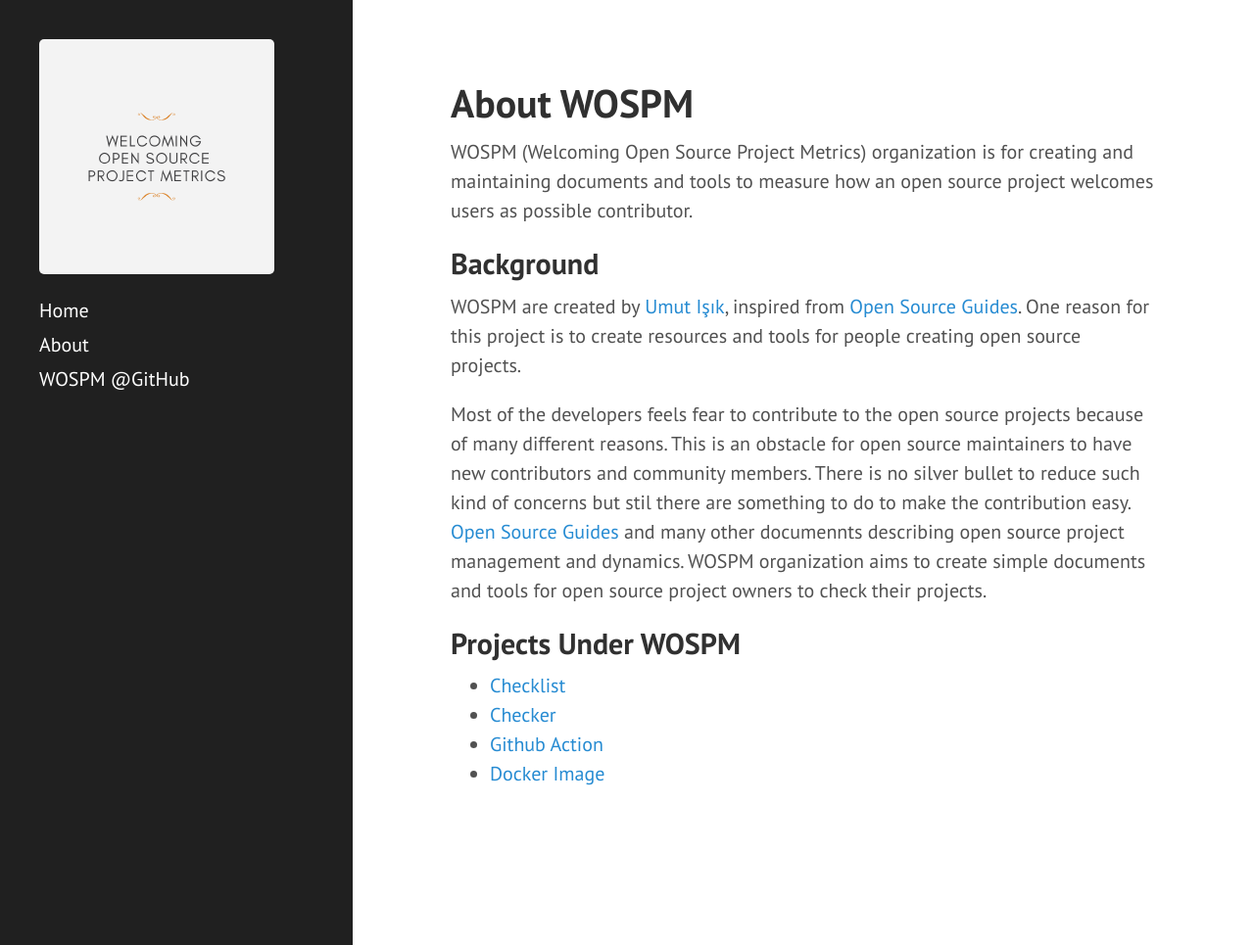
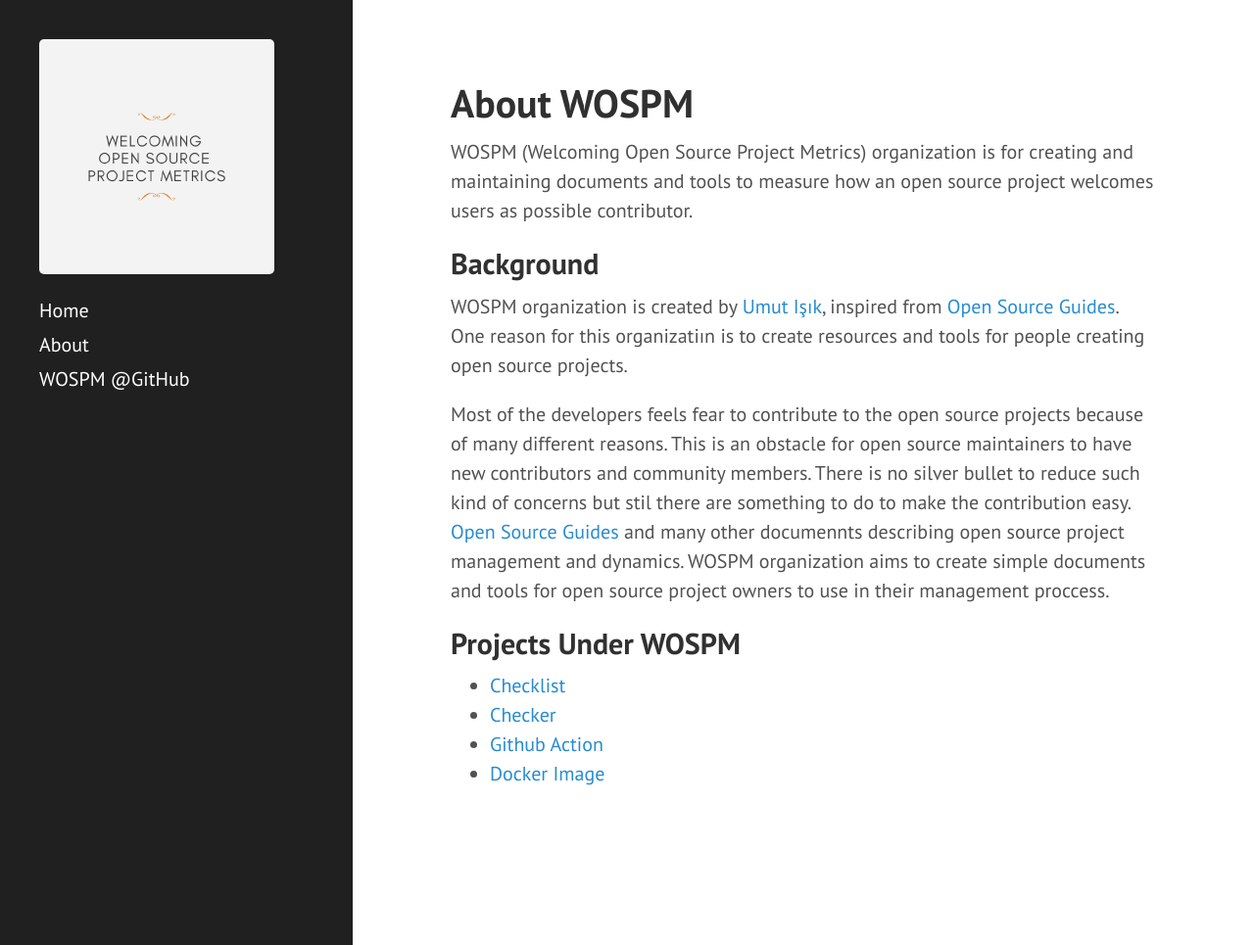
Before and after one commit to WOSPM/organization-page, a Jekyll site: the page built from about.md, in a window 1280 px wide and 965 px high. Shown: the whole window at 98% size. Built offline with Jekyll 4.4.1, drawn with Linux system fonts in a browser that asks for light colours; Markdown is read by kramdown in place of the engine named in the settings.

Commit message:
Minor updates

```diff
--- a/about.md
+++ b/about.md
@@ -7,13 +7,13 @@
 
 ## Background
 
-WOSPM are created by [Umut Işık](https://umuts.info), inspired from [Open Source Guides](https://opensource.guide/). One reason for this project is to create resources and tools for people creating open source projects.
+WOSPM organization is created by [Umut Işık](https://umuts.info), inspired from [Open Source Guides](https://opensource.guide/). One reason for this organizatiın is to create resources and tools for people creating open source projects.
 
-Most of the developers feels fear to contribute to the open source projects because of many different reasons. This is an obstacle for open source maintainers to have new contributors and community members. There is no silver bullet to reduce such kind of concerns but stil there are something to do to make the contribution easy. [Open Source Guides](https://opensource.guide/) and many other documennts describing open source project management and dynamics. WOSPM organization aims to create simple documents and tools for open source project owners to check their projects.
+Most of the developers feels fear to contribute to the open source projects because of many different reasons. This is an obstacle for open source maintainers to have new contributors and community members. There is no silver bullet to reduce such kind of concerns but stil there are something to do to make the contribution easy. [Open Source Guides](https://opensource.guide/) and many other documennts describing open source project management and dynamics. WOSPM organization aims to create simple documents and tools for open source project owners to use in their management proccess.
 
 ## Projects Under WOSPM
 
-- [Checklist](./checklist/)
-- [Checker](./checker/)
-- [Github Action](./github-action/)
-- [Docker Image](./docker/)
+- [Checklist](/checklist/)
+- [Checker](/checker/)
+- [Github Action](/github-action/)
+- [Docker Image](/docker/)
```
Also changed, not shown: checker.md (+1 -1 lines), checklist.md (+1 -1 lines), docker.md (+1 -1 lines), github-action.md (+1 -1 lines).
